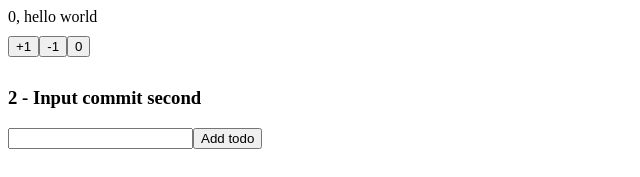
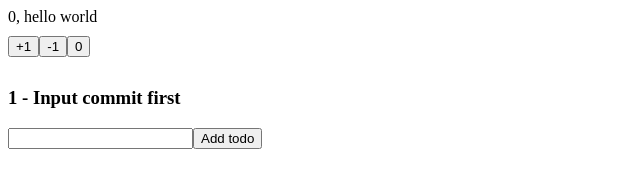
Before and after one commit to PavelStarodubtsev/todo_toolkit, a React (Create React App) app: page / in a window 1280 px wide. Shown: the top 177 px of the page, without its empty margins (0-640 px from the left). Built offline with nearby package versions, Linux system fonts and the light colour scheme.

Commit message:
Input commit first - 1

```diff
--- a/src/App.jsx
+++ b/src/App.jsx
@@ -37,7 +37,7 @@ function App() {
 
             <div>
                 <div>
-                    <h3>2 - Input commit second</h3>
+                    <h3>1 - Input commit first</h3>
                 </div>
                 <input value={text} onChange={(e) => setText(e.target.value)} />
                 <button onClick={addTask} type="button">
```
